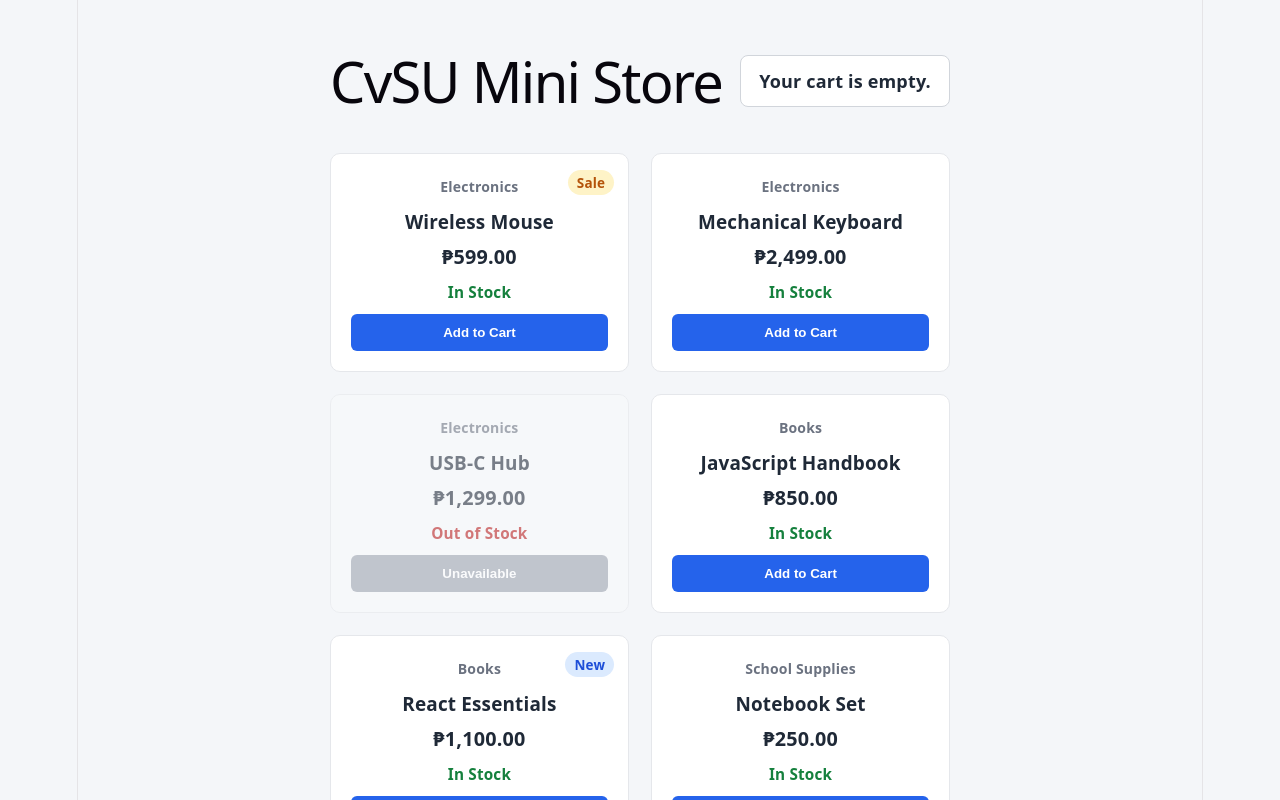
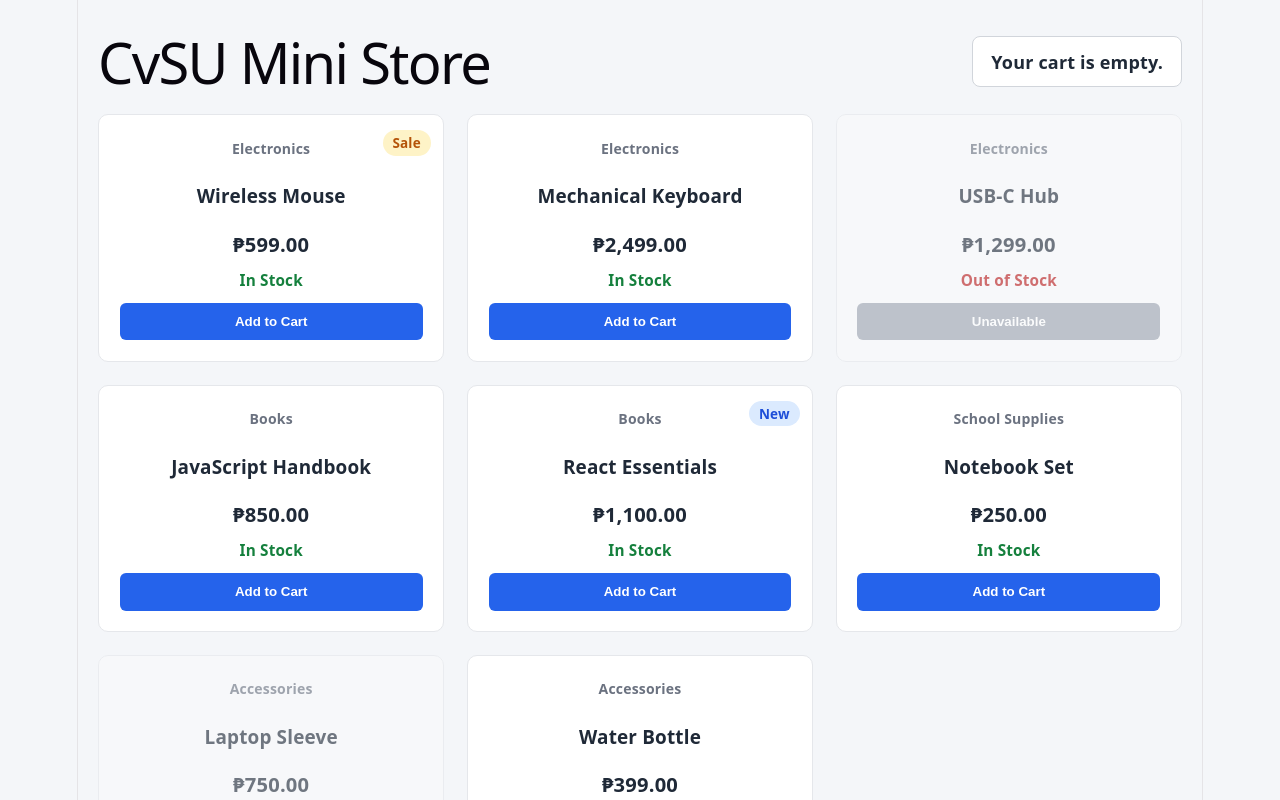
Before and after one commit to ginoyreyes/Reyeslab3-React-Props-and-Component-Communication, a React (Vite) app: page / in a window 1280 px wide. Shown: the top 800 px of the page. Built offline with nearby package versions, Linux system fonts and the light colour scheme.

Commit message:
polish card alignment and button hover/active feedback

```diff
--- a/src/App.css
+++ b/src/App.css
@@ -10,18 +10,24 @@ body {
 }
 
 .store-container {
-  max-width: 1100px;
+  width: 100%;
+  max-width: 1120px;
   margin: 0 auto;
-  padding: 2rem 1rem;
+  padding: 2rem 1rem 3rem;
 }
 
 .store-header {
+  width: 100%;
   display: flex;
   flex-wrap: wrap;
   justify-content: space-between;
   align-items: center;
   gap: 1rem;
   margin-bottom: 1.5rem;
+}
+
+.store-header h1 {
+  margin: 0;
 }
 
 .cart-banner {
@@ -31,40 +37,65 @@ body {
   border-radius: 8px;
   font-weight: 600;
   margin: 0;
+  max-width: 100%;
 }
 
 .product-grid {
+  width: 100%;
   display: grid;
-  grid-template-columns: repeat(auto-fill, minmax(230px, 1fr));
+  grid-template-columns: repeat(3, minmax(0, 1fr));
   gap: 1.25rem;
+  align-items: stretch;
+}
+
+@media (max-width: 820px) {
+  .product-grid {
+    grid-template-columns: repeat(2, minmax(0, 1fr));
+  }
+}
+
+@media (max-width: 520px) {
+  .product-grid {
+    grid-template-columns: 1fr;
+  }
 }
 
 .product-card {
   background: #ffffff;
   border: 1px solid #e5e7eb;
   border-radius: 10px;
-  padding: 1.1rem;
+  padding: 1.15rem;
   display: flex;
   flex-direction: column;
-  gap: 0.5rem;
+  align-items: center;
+  text-align: center;
+  gap: 0.55rem;
   position: relative;
+  min-height: 220px;
+  transition: transform 0.18s ease, box-shadow 0.18s ease, border-color 0.18s ease;
+}
+
+.product-card:hover:not(.out-of-stock) {
+  transform: translateY(-3px);
+  box-shadow: 0 8px 20px rgba(15, 23, 42, 0.08);
+  border-color: #cbd5e1;
 }
 
 .product-card.out-of-stock {
-  opacity: 0.58;
+  opacity: 0.62;
   background: #f9fafb;
 }
 
 .badge-slot {
   position: absolute;
-  top: 0.75rem;
-  right: 0.75rem;
+  top: 0.7rem;
+  right: 0.7rem;
 }
 
 .badge {
   font-size: 0.75rem;
   font-weight: 700;
-  padding: 0.2rem 0.5rem;
+  padding: 0.2rem 0.55rem;
   border-radius: 999px;
 }
 
@@ -87,11 +118,16 @@ body {
 .product-title {
   margin: 0;
   font-size: 1.05rem;
+  line-height: 1.3;
+  min-height: 2.6em;
+  display: flex;
+  align-items: center;
+  justify-content: center;
 }
 
 .product-price {
   margin: 0;
-  font-size: 1.1rem;
+  font-size: 1.12rem;
   font-weight: 700;
 }
 
@@ -111,17 +147,25 @@ body {
 
 .add-btn {
   margin-top: auto;
-  padding: 0.6rem 0.85rem;
+  width: 100%;
+  padding: 0.62rem 0.9rem;
   border: none;
   border-radius: 6px;
   background: #2563eb;
   color: #ffffff;
   font-weight: 600;
   cursor: pointer;
+  transition: background-color 0.15s ease, transform 0.08s ease, box-shadow 0.15s ease;
 }
 
 .add-btn:hover:not(:disabled) {
   background: #1d4ed8;
+  box-shadow: 0 4px 10px rgba(37, 99, 235, 0.25);
+}
+
+.add-btn:active:not(:disabled) {
+  transform: scale(0.97);
+  background: #1e40af;
 }
 
 .add-btn:disabled {
```
